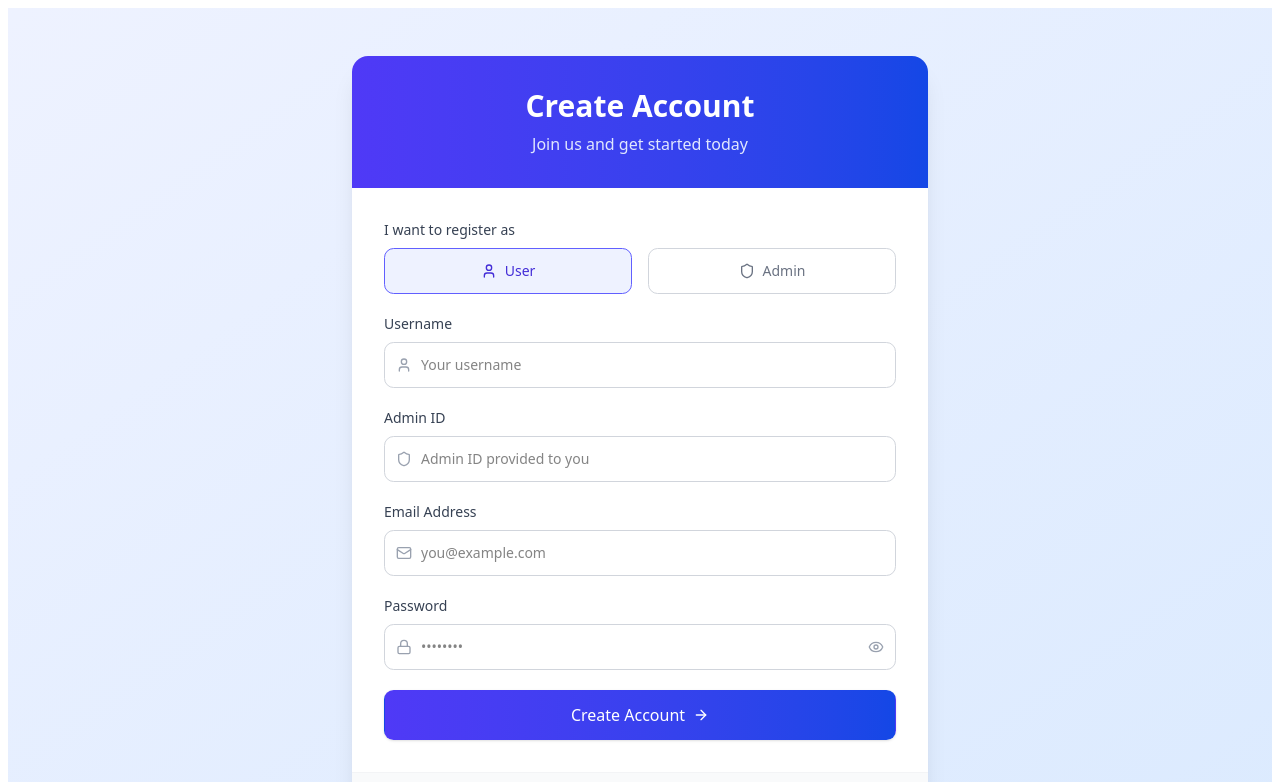
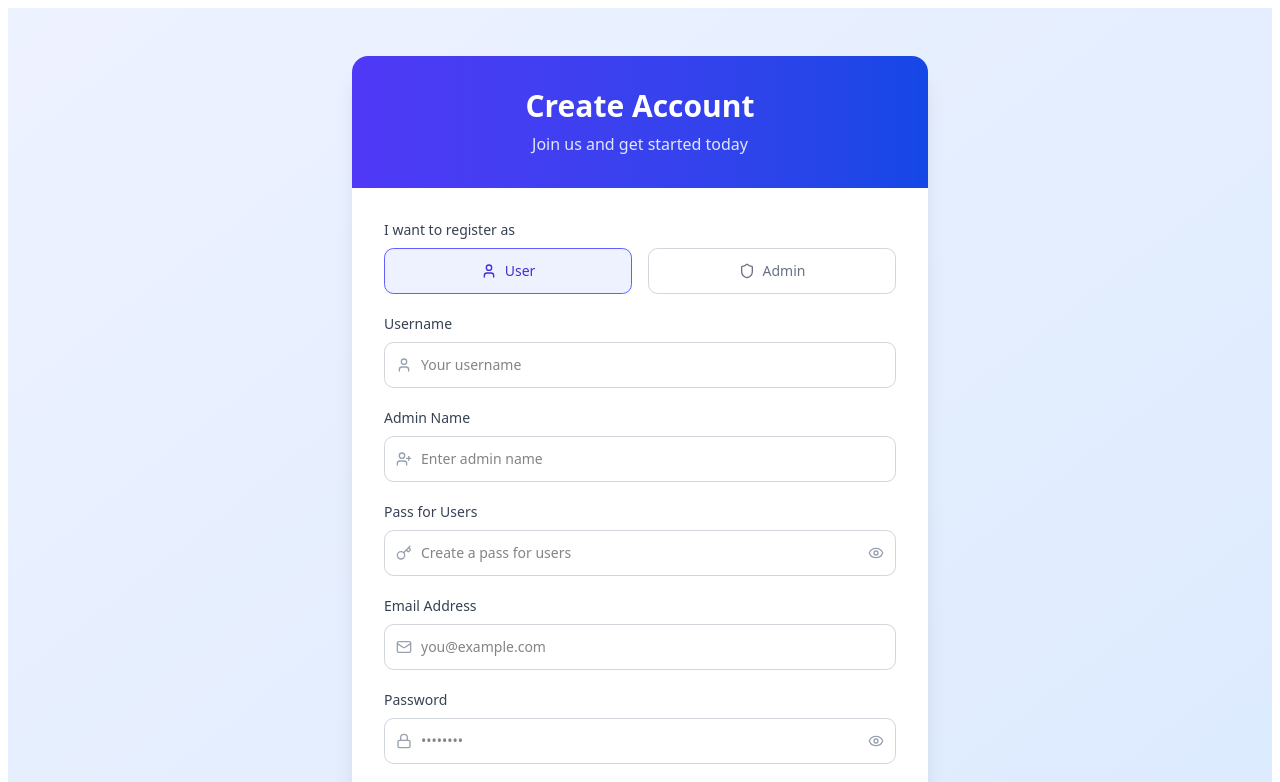
Before and after one commit to shubhamiscodding/Fin_Ctrl, a React (Vite) app in the folder FrontEnd/finctrl/: page /signup in a window 1280 px wide. Shown: the top 782 px of the page. Built offline with nearby package versions, Linux system fonts and the light colour scheme; no server answers.

Commit message:
trying to make edit in userSchema.js and user.js login details

```diff
--- a/FrontEnd/finctrl/src/component/signup.jsx
+++ b/FrontEnd/finctrl/src/component/signup.jsx
@@ -29,11 +29,10 @@ const registerUser = async (userData, role) => {
 const Signup = () => {
   const [formData, setFormData] = useState({
     username: "",
-    adminName: "",
     email: "",
     password: "",
+    adminName: "",
     passForUser: "",
-    admin: "",
     role: "user",
   });
   const [showPassword, setShowPassword] = useState(false);
@@ -92,7 +91,8 @@ const Signup = () => {
           username: formData.username,
           email: formData.email,
           password: formData.password,
-          adminId: formData.admin,
+          adminName: formData.adminName,
+          passForUser: formData.passForUser,
         };
 
     try {
@@ -189,23 +189,54 @@ const Signup = () => {
                   </div>
 
                   <div className="space-y-2">
-                    <label htmlFor="admin" className="block text-xs sm:text-sm font-medium text-gray-700">
-                      Admin ID
+                    <label htmlFor="adminName" className="block text-xs sm:text-sm font-medium text-gray-700">
+                      Admin Name
                     </label>
                     <div className="relative">
                       <div className="absolute inset-y-0 left-0 pl-3 flex items-center pointer-events-none">
-                        <Shield size={16} className="text-gray-400" />
+                        <UserPlus size={16} className="text-gray-400" />
                       </div>
                       <input
-                        id="admin"
+                        id="adminName"
                         type="text"
-                        name="admin"
-                        placeholder="Admin ID provided to you"
-                        value={formData.admin}
+                        name="adminName"
+                        placeholder="Enter admin name"
+                        value={formData.adminName}
                         onChange={handleChange}
                         required
                         className="w-full pl-9 pr-3 py-2 sm:py-3 border border-gray-300 rounded-lg text-sm focus:ring-2 focus:ring-indigo-500 focus:border-indigo-500 transition-all duration-200"
                       />
+                    </div>
+                  </div>
+                  <div className="space-y-2">
+                    <label htmlFor="passForUser" className="block text-xs sm:text-sm font-medium text-gray-700">
+                      Pass for Users
+                    </label>
+                    <div className="relative">
+                      <div className="absolute inset-y-0 left-0 pl-3 flex items-center pointer-events-none">
+                        <Key size={16} className="text-gray-400" />
+                      </div>
+                      <input
+                        id="passForUser"
+                        type={showPassForUser ? "text" : "password"}
+                        name="passForUser"
+                        placeholder="Create a pass for users"
+                        value={formData.passForUser}
+                        onChange={handleChange}
+                        required
+                        className="w-full pl-9 pr-3 py-2 sm:py-3 border border-gray-300 rounded-lg text-sm focus:ring-2 focus:ring-indigo-500 focus:border-indigo-500 transition-all duration-200"
+                      />
+                      <button
+                        type="button"
+                        onClick={() => setShowPassForUser(!showPassForUser)}
+                        className="absolute inset-y-0 right-0 pr-3 flex items-center"
+                      >
+                        {showPassForUser ? (
+                          <EyeOff size={16} className="text-gray-400" />
+                        ) : (
+                          <Eye size={16} className="text-gray-400" />
+                        )}
+                      </button>
                     </div>
                   </div>
                 </>
```
Also changed, not shown: FrontEnd/package.json (added, +13 -0 lines), 2 other files (tests, documents, lock files or other folders).
